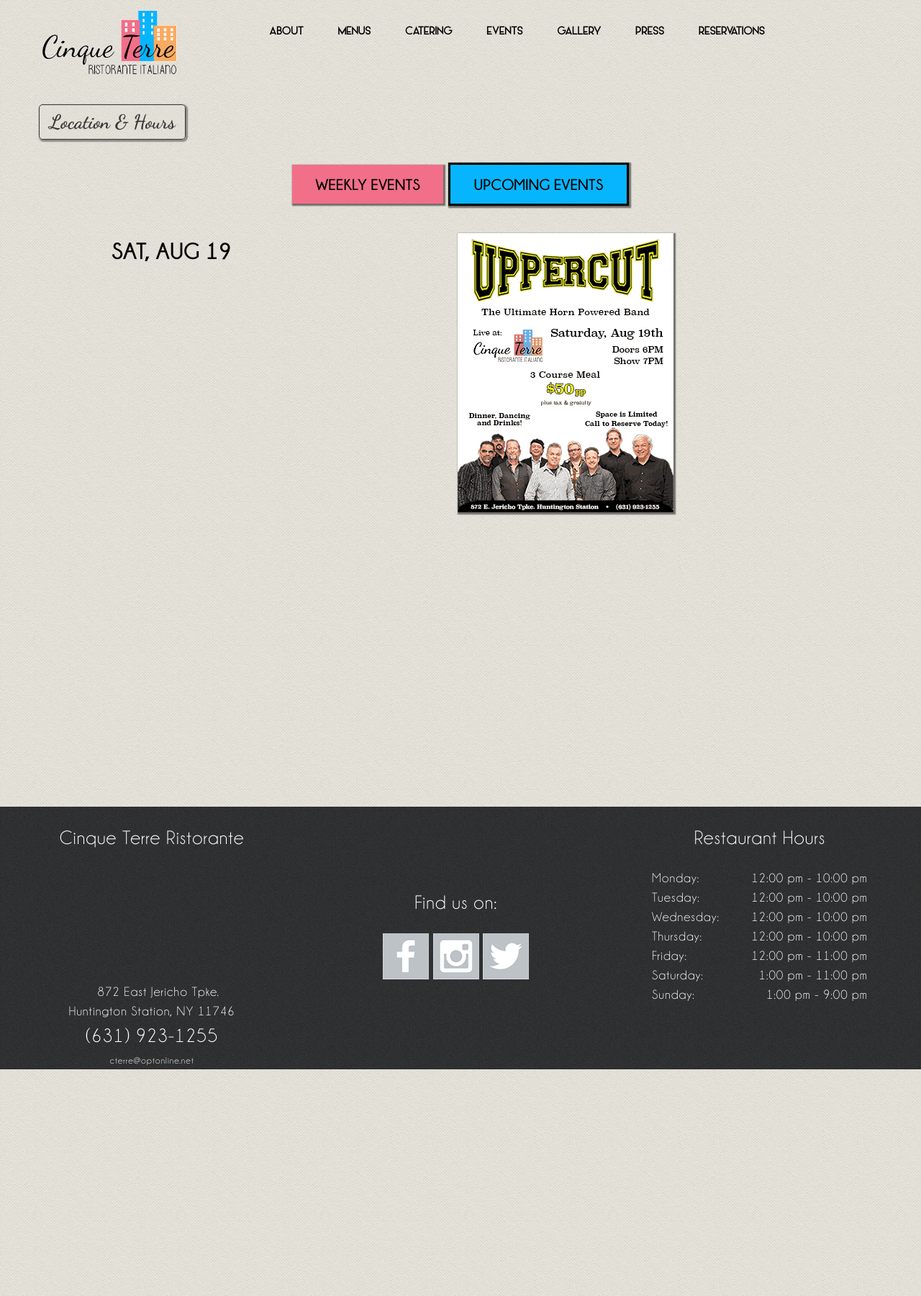
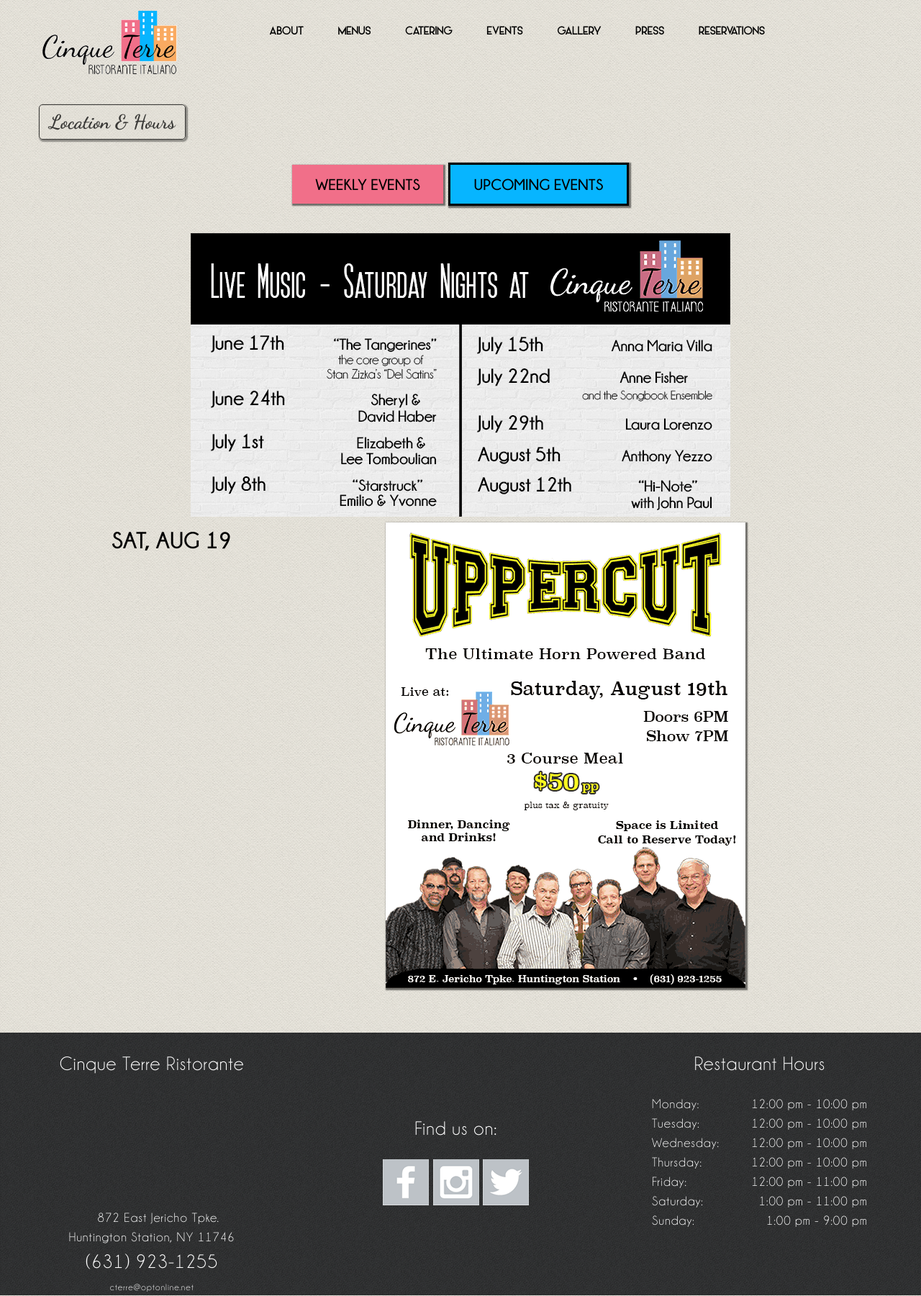
Before and after one commit to cinqueterreli/cinqueterre.github.io, a Jekyll site: the page built from upcoming-events.html, in a window 1280 px wide. Shown: the whole page at 72% size. Built offline with Jekyll 4.4.1, drawn with Linux system fonts in a browser that asks for light colours; nearby versions of some CDN libraries; grey boxes are pictures that could not be loaded.

Commit message:
addd da saturday nights boi

```diff
--- a/upcoming-events.html
+++ b/upcoming-events.html
@@ -9,6 +9,10 @@
 
 <div class="container">
 
+
+<div class="event-entry">
+<img src="/images/saturdayNightSchedule.gif" style="max-width:750px">
+</div>
 
 <!-- <div class="event-entry">
 	<div class="event-date">
```
Also changed, not shown: images/saturdayNightSchedule.gif (added), images/uppercutFlyer.gif.
